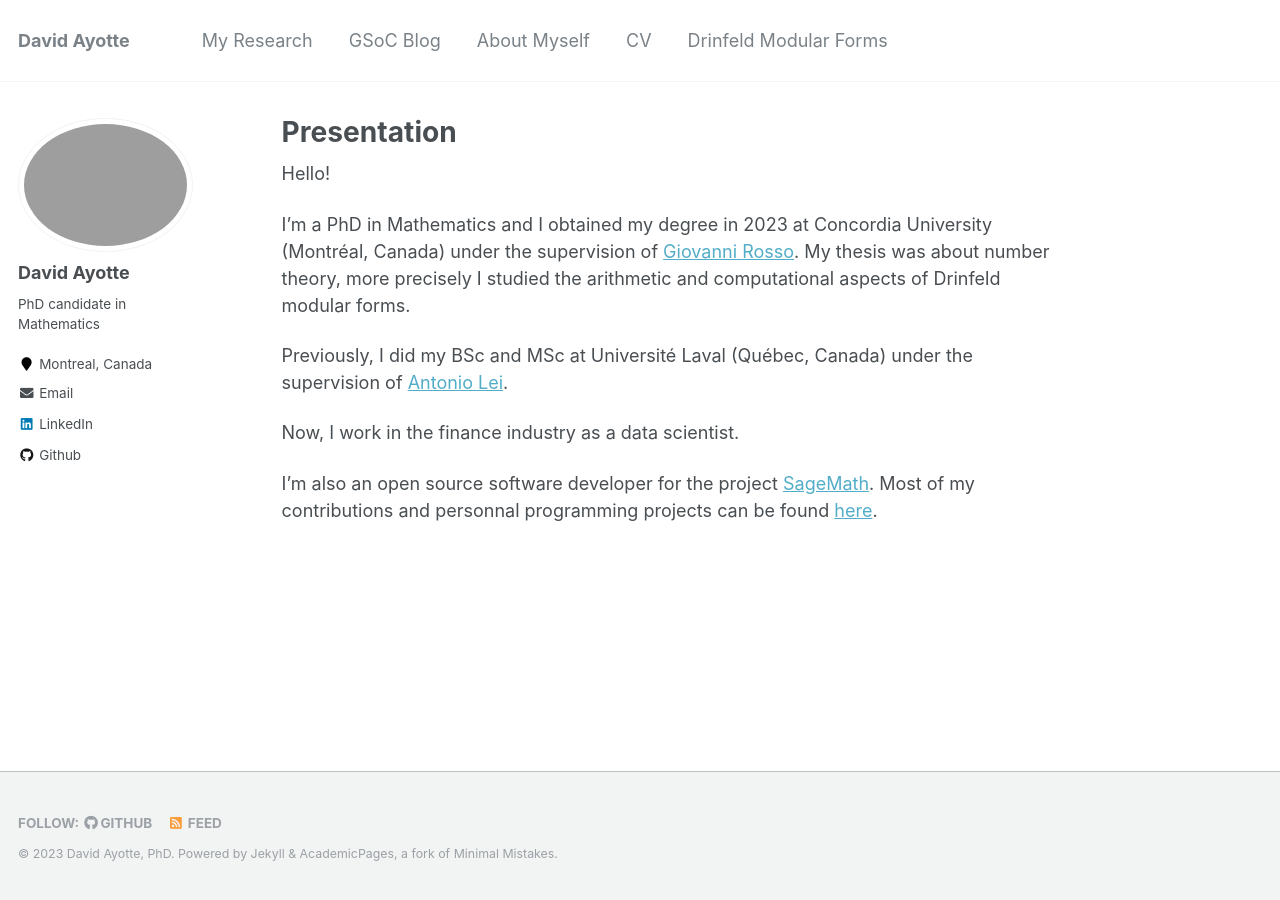
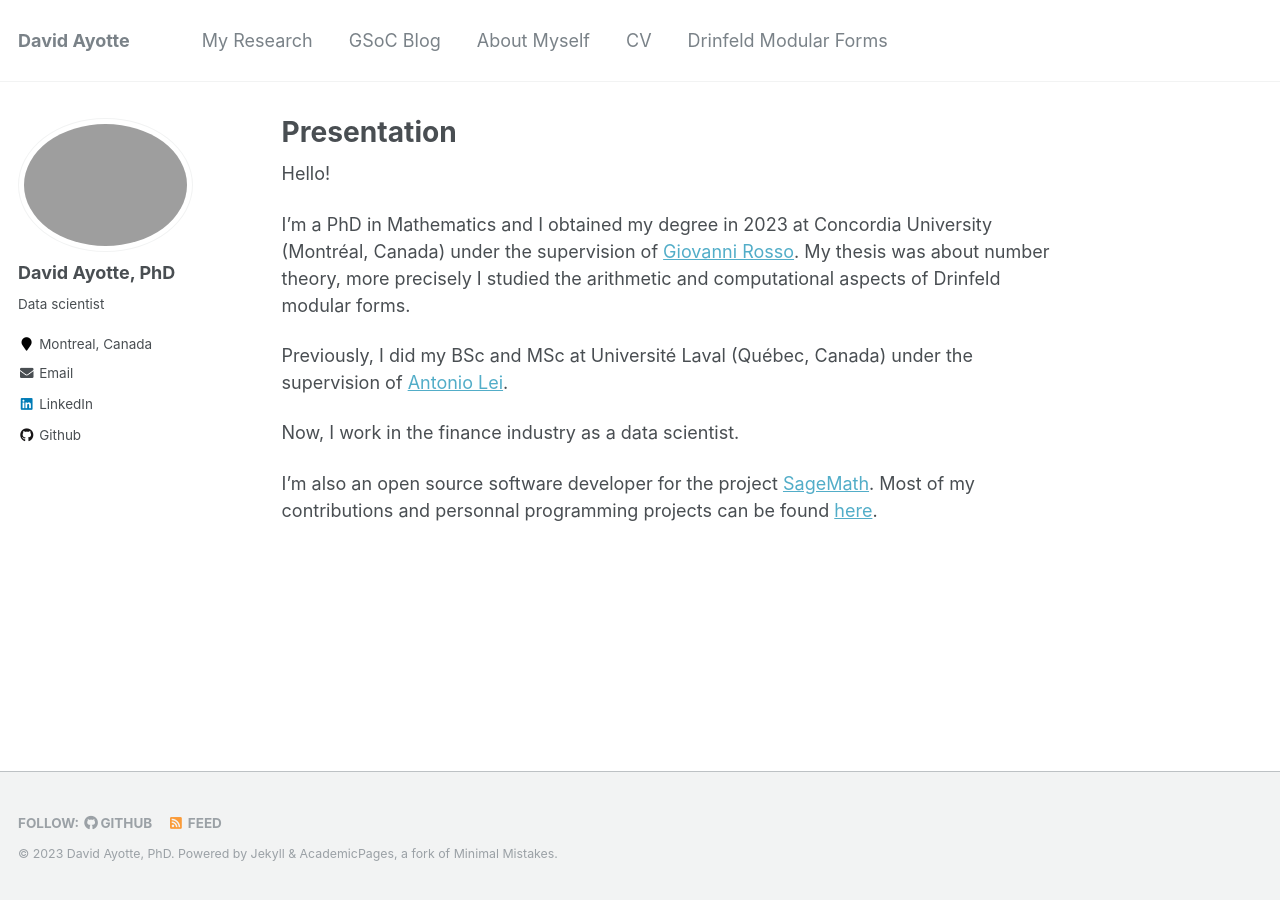
Before and after one commit to DavidAyotte/davidayotte.github.io, a Jekyll site: the page built from _pages/about.md, in a window 1280 px wide. Built offline with Jekyll 4.4.1, drawn with Linux system fonts in a browser that asks for light colours.

Commit message:
fix title

```diff
--- a/_config.yml
+++ b/_config.yml
@@ -80,9 +80,9 @@ analytics:
 
 # Site Author
 author:
-  name             : "David Ayotte"
+  name             : "David Ayotte, PhD"
   avatar           : "photo.jpg"
-  bio              : "PhD candidate in Mathematics"
+  bio              : "Data scientist"
   location         : "Montreal, Canada"
   employer         :
   pubmed           :
```
